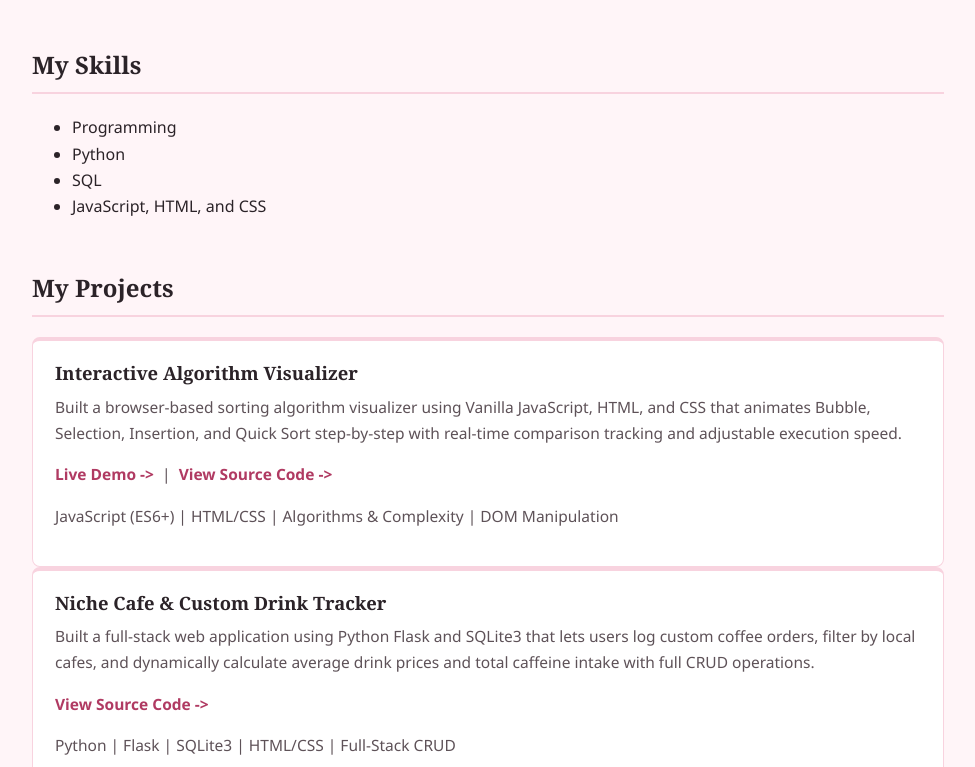
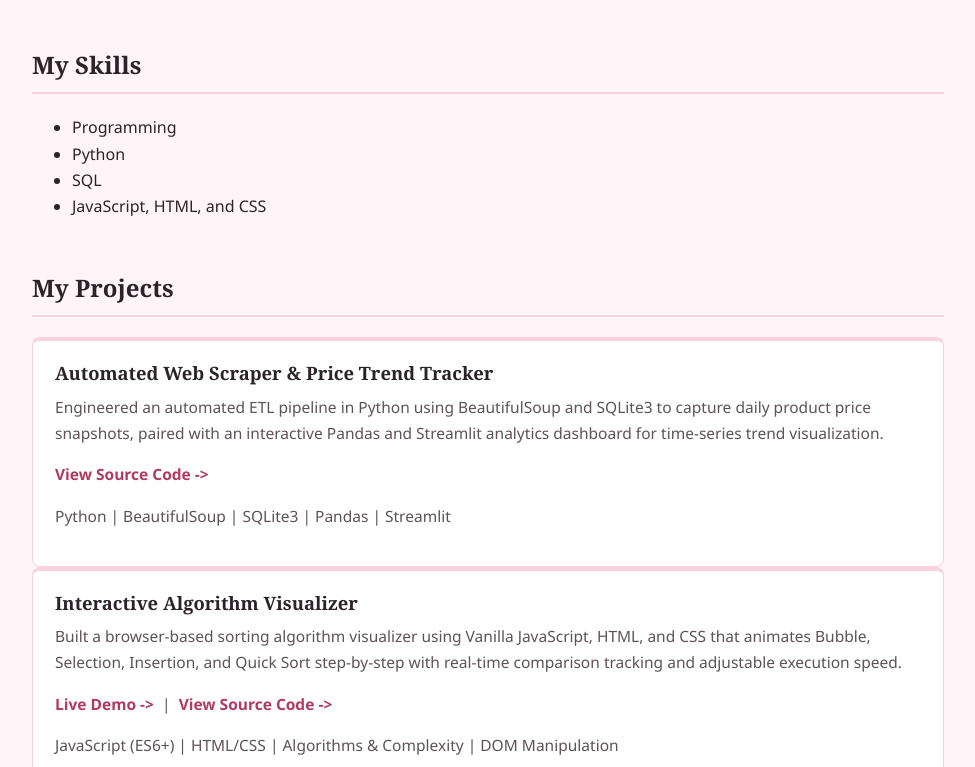
Before and after one commit to turkiaemhimed-spec/my-portfolio, a plain HTML site: page index.html in a window 1280 px wide. Shown: the part 490-1257 px from the top of the page, without its empty margins (152-1127 px from the left). Drawn offline with Linux system fonts and the light colour scheme.

Commit message:
Add files via upload

```diff
--- a/index.html
+++ b/index.html
@@ -30,6 +30,21 @@
     </ul>
 
     <h2>My Projects</h2>
+
+    <div class="project-card">
+        <h3>Automated Web Scraper & Price Trend Tracker</h3>
+        <p>
+            Engineered an automated ETL pipeline in Python using BeautifulSoup and SQLite3 to capture daily product price snapshots, paired with an interactive Pandas and Streamlit analytics dashboard for time-series trend visualization.
+        </p>
+        <p>
+            <a href="https://github.com" target="_blank">
+                View Source Code ->
+            </a>
+        </p>
+        <p>
+            Python | BeautifulSoup | SQLite3 | Pandas | Streamlit
+        </p>
+    </div>
 
     <div class="project-card">
         <h3>Interactive Algorithm Visualizer</h3>
```
